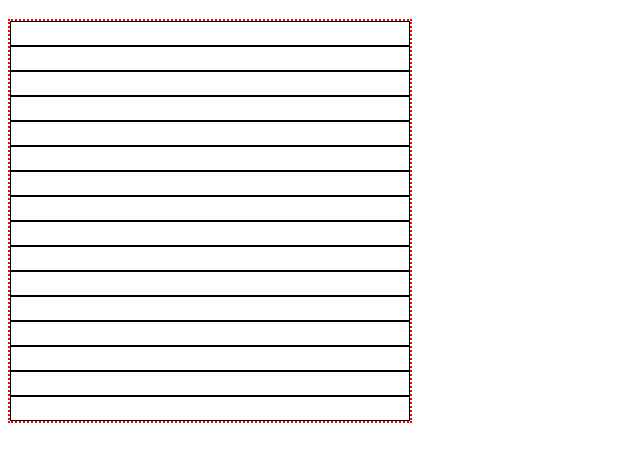
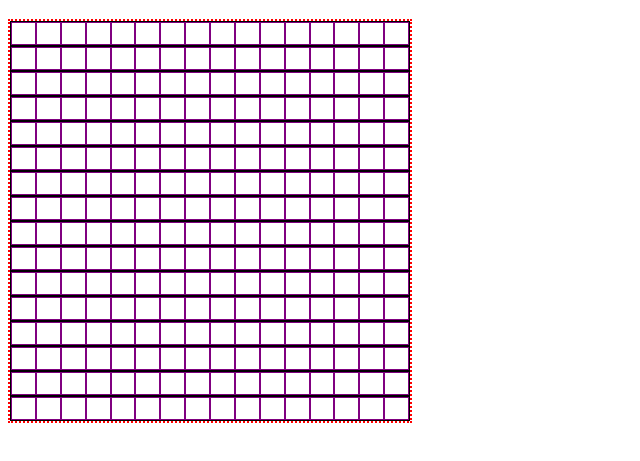
Before and after one commit to The-Slick-Nick/odin-etch-a-sketch, a plain HTML site: page index.html in a window 1280 px wide. Shown: the part 61-522 px from the top of the page, without its empty margins (0-640 px from the left). Drawn offline with Linux system fonts and the light colour scheme.

Commit message:
feat: Finish creating all boxes

```diff
--- a/box_creation.js
+++ b/box_creation.js
@@ -5,10 +5,19 @@
 
 const mainContainer = document.querySelector(".box-container");
 
-/* 16 x 16 grid - first make 16 row containers */
-let newElement;
+/* 16 x 16 grid */
+/* first make 16 row containers */
+
+let rowContainer;
+let box;
 for (let i = 0; i < 16; i++) {
-    newElement = document.createElement("div");
-    newElement.classList.add("row-container");
-    mainContainer.appendChild(newElement);
+    rowContainer = document.createElement("div");
+    rowContainer.classList.add("row-container");
+    mainContainer.appendChild(rowContainer);
+
+    for (let j = 0; j < 16; j++) {
+        box = document.createElement("div");
+        box.classList.add("box");
+        rowContainer.appendChild(box);
+    }
 }
--- a/style.css
+++ b/style.css
@@ -14,3 +14,8 @@
     display: flex;
 
 }
+
+.box {
+    border: 1px solid purple;
+    flex: 1;
+}
```
